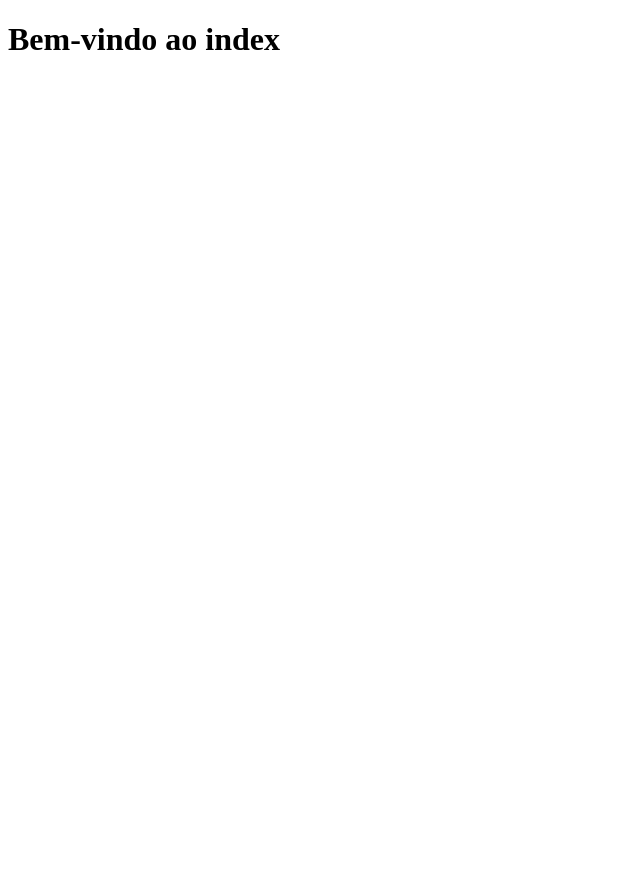
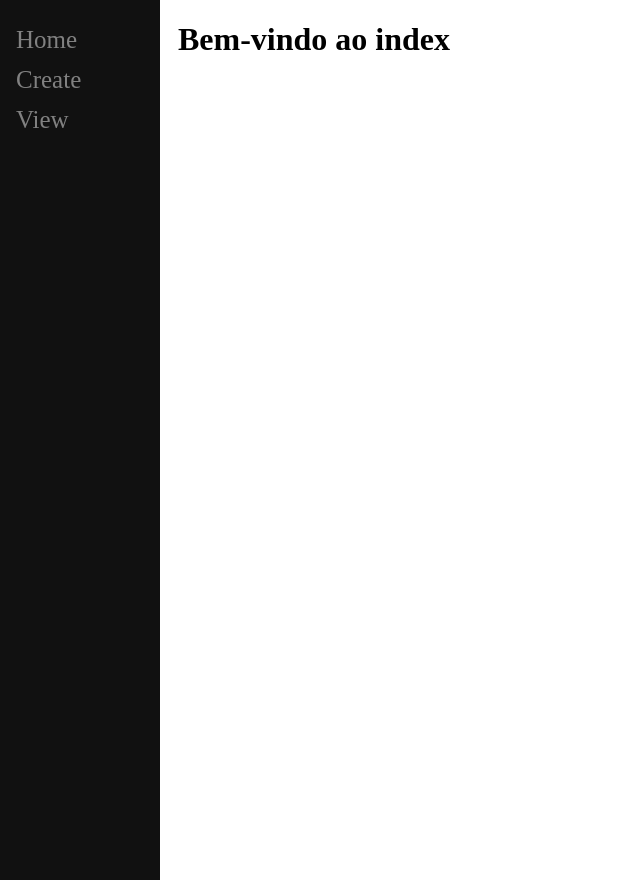
Before and after one commit to Danilo-Xaxa/estudos_django, a Django app: page / in a window 1280 px wide. Shown: the whole page, without its empty margins (0-640 px from the left). Run offline with Django 3.2, Linux system fonts and the light colour scheme.

Commit message:
sidebar (simple css)

```diff
--- /dev/null
+++ b/tech with tim/django_tutorial/meu_projeto/principal/static/styles.css
@@ -0,0 +1,28 @@
+.sidenav {
+    height:100%;
+    width:160px;
+    position: fixed;
+    z-index:1;
+    top:0;
+    left:0;
+    background-color:#111;
+    overflow-x: hidden;
+    padding-top:20px;
+}
+
+.sidenav a {
+    padding:6px 8px 6px 16px;
+    text-decoration: none;
+    font-size:25px;
+    color: #818181;
+    display:block;
+}
+
+.sidenav a:hover{
+    color:#f1f1f1;
+}
+
+.main{
+    margin-left:160px;
+    padding: 0px 10px;
+}
--- a/tech with tim/django_tutorial/meu_projeto/principal/templates/principal/layout.html
+++ b/tech with tim/django_tutorial/meu_projeto/principal/templates/principal/layout.html
@@ -5,8 +5,16 @@
     <meta http-equiv="X-UA-Compatible" content="IE=edge">
     <meta name="viewport" content="width=device-width, initial-scale=1.0">
     <title>{% block titulo %} Titulo Layout {% endblock %}</title>
+    <link rel="stylesheet" href="../../static/styles.css">
 </head>
 <body>
-    {% block corpo %} {% endblock %}
+    <div class="sidenav">
+		<a href="/">Home</a>
+		<a href="/create">Create</a>
+		<a href="/1">View</a>
+	</div>
+    <div class="main">
+        {% block corpo %} {% endblock %}
+    </div>
 </body>
 </html>
```
